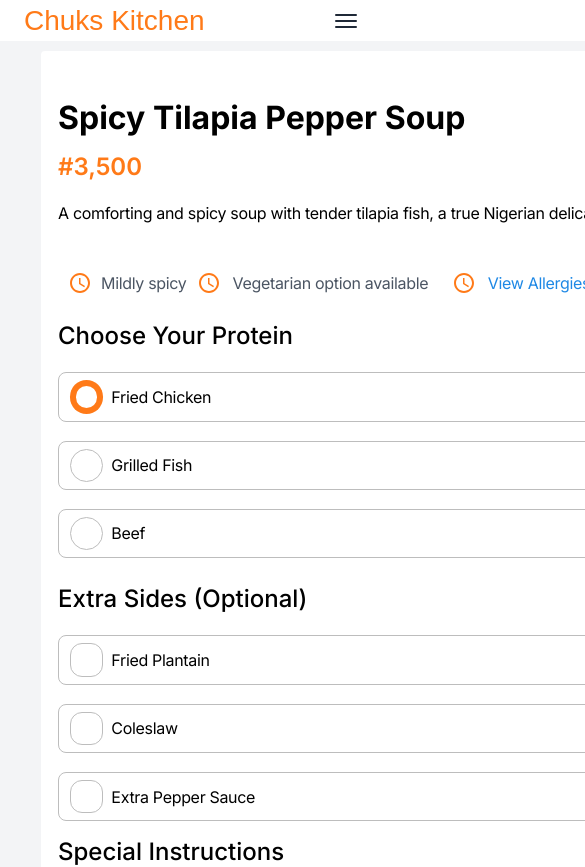
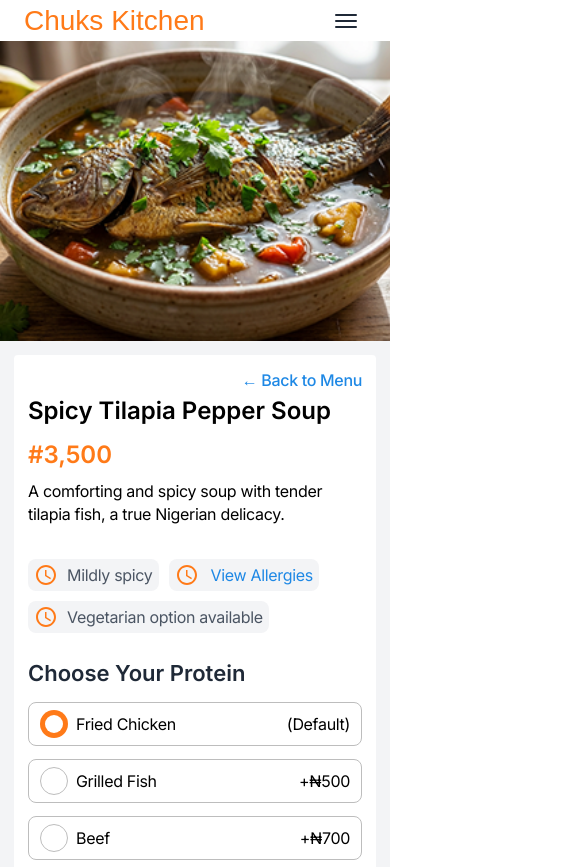
Before and after one commit to Afolabi-bit/chuks-kitchen, a Next.js app: page /food/cs-1 in a window 390 px wide. Shown: the top 867 px of the page, 585 px wide, since content can reach past the window. Built offline with nearby package versions, Linux system fonts and the light colour scheme; a web font is replaced by a local one.

Commit message:
feat: implement dynamic food detail page with customization options for food items

```diff
--- a/app/food/[id]/page.tsx
+++ b/app/food/[id]/page.tsx
@@ -52,8 +52,8 @@ export default async function FoodDetail({
     <main className="font-int bg-[#F3F4F6] min-h-screen">
       <Header bg="white" />
 
-      <section className="flex  w-full h-[1061px]">
-        <div className="relative w-[661px] h-full">
+      <section className="flex flex-col lg:flex-row w-full lg:min-h-screen xl:h-[1061px]">
+        <div className="relative w-full lg:w-[45%] xl:w-[661px] h-[300px] md:h-[400px] lg:h-auto shrink-0">
           <Image
             src={food.img}
             alt={food.name}
@@ -63,8 +63,8 @@ export default async function FoodDetail({
         </div>
 
         {/* Food details */}
-        <div className="flex-1 h-full bg-[#F3F4F6] p-[15px_55px_24px_41px] flex items-center justify-center">
-          <div className="w-[683px] h-[1031.09px] flex flex-col items-end p-[19px_17px] gap-[4px] bg-white rounded-[4px] overflow-y-auto">
+        <div className="flex-1 bg-[#F3F4F6] p-[14px] md:p-[15px_24px_24px] lg:p-[15px_30px_24px_30px] xl:p-[15px_55px_24px_41px] flex items-start lg:items-center justify-center">
+          <div className="w-full xl:max-w-[683px] lg:max-h-[1031px] flex flex-col items-end p-[19px_17px] max-md:p-[14px] gap-[4px] bg-white rounded-[4px] overflow-y-auto">
             <FoodDetailsForm
               name={food.name}
               price={food.price}
--- a/components/FoodDetailsForm.tsx
+++ b/components/FoodDetailsForm.tsx
@@ -47,12 +47,12 @@ export default function FoodDetailsForm({
       </Link>
 
       {/* Main content */}
-      <div className="flex flex-col items-start w-full gap-[37px]">
+      <div className="flex flex-col items-start w-full gap-[32px] max-lg:gap-[28px] max-md:gap-[24px]">
         {/* Food info */}
-        <div className="flex flex-col items-start w-full gap-[18px]">
+        <div className="flex flex-col items-start w-full gap-[8px]">
           {/* Name + Price */}
           <div className="flex flex-col items-start w-full gap-[11px]">
-            <h1 className="font-int font-bold text-[32px] leading-[42px] text-black w-full">
+            <h1 className="font-int font-bold max-md:font-semibold text-[32px] max-lg:text-[28px] max-md:text-[24px] leading-[42px] max-lg:leading-[36px] max-md:leading-[32px] text-black w-full">
               {name}
             </h1>
             {price && (
@@ -70,10 +70,10 @@ export default function FoodDetailsForm({
           )}
         </div>
 
-        {/* Tags row */}
-        <div className="flex flex-row items-start p-[10px] gap-[10px] w-full">
+        {/* Tags row — desktop: inline row, mobile: flex-wrap pills */}
+        <div className="flex flex-row flex-wrap items-start p-[10px_0px] max-md:p-[10px_0px] gap-[14px] max-md:gap-[10px] w-full">
           {/* Mildly spicy */}
-          <div className="flex flex-row flex-wrap items-center gap-[9px]">
+          <div className="flex flex-row items-center gap-[9px] max-md:bg-[#F3F4F6] max-md:rounded-[8px] max-md:p-[4px_6px]">
             <svg
               width="24"
               height="24"
@@ -91,8 +91,8 @@ export default function FoodDetailsForm({
             </span>
           </div>
 
-          {/* Vegetarian option */}
-          <div className="flex flex-row flex-wrap items-center gap-[12px] flex-1">
+          {/* View Allergies */}
+          <div className="flex flex-row items-center gap-[12px] max-md:bg-[#F3F4F6] max-md:rounded-[8px] max-md:p-[4px_6px]">
             <svg
               width="24"
               height="24"
@@ -105,13 +105,13 @@ export default function FoodDetailsForm({
                 fill="#FF7A18"
               />
             </svg>
-            <span className="font-int font-normal text-[16px] leading-[140%] tracking-[-0.02em] text-[#4B5563] flex-1">
-              Vegetarian option available
+            <span className="font-int font-normal text-[16px] leading-[140%] tracking-[-0.02em] text-[#1E88E5] cursor-pointer">
+              View Allergies
             </span>
           </div>
 
-          {/* View Allergies */}
-          <div className="flex flex-row flex-wrap items-center gap-[12px] flex-1">
+          {/* Vegetarian option */}
+          <div className="flex flex-row items-center gap-[9px] max-md:bg-[#F3F4F6] max-md:rounded-[8px] max-md:p-[4px_6px]">
             <svg
               width="24"
               height="24"
@@ -124,16 +124,16 @@ export default function FoodDetailsForm({
                 fill="#FF7A18"
               />
             </svg>
-            <span className="font-int font-normal text-[16px] leading-[140%] tracking-[-0.02em] text-[#1E88E5] flex-1 cursor-pointer">
-              View Allergies
+            <span className="font-int font-normal text-[16px] leading-[140%] tracking-[-0.02em] text-[#4B5563]">
+              Vegetarian option available
             </span>
           </div>
         </div>
       </div>
 
       {/* Choose Your Protein */}
-      <div className="flex flex-col items-start py-[10px] gap-[19px] w-full">
-        <h2 className="font-int font-medium text-[24px] leading-[34px] text-black">
+      <div className="flex flex-col items-start py-[10px] gap-[19px] max-md:gap-[13px] w-full">
+        <h2 className="font-int font-medium max-md:font-semibold text-[24px] max-lg:text-[22px] leading-[34px] max-lg:leading-[32px] max-md:leading-[32px] text-black max-md:text-[#1F2937]">
           Choose Your Protein
         </h2>
 
@@ -141,19 +141,19 @@ export default function FoodDetailsForm({
           <button
             key={protein.name}
             onClick={() => setSelectedProtein(index)}
-            className="flex flex-row justify-between items-center p-[8px_11px] w-full h-[49.36px] border border-[#BDBDBD] rounded-[8px] cursor-pointer"
+            className="flex flex-row justify-between items-center p-[8px_11px] w-full h-[49.36px] max-lg:h-[46px] max-md:h-[44px] border border-[#BDBDBD] rounded-[8px] cursor-pointer"
           >
             <div className="flex flex-row items-center gap-[8px]">
               {/* Radio circle */}
               <div
-                className={`w-[33.36px] h-[33.36px] rounded-full flex items-center justify-center p-[6px] ${
+                className={`w-[33.36px] h-[33.36px] max-lg:w-[30px] max-lg:h-[30px] max-md:w-[28px] max-md:h-[28px] rounded-full flex items-center justify-center p-[6px] max-md:p-[5px] ${
                   selectedProtein === index
                     ? "bg-[#FF7A18]"
                     : "bg-white border border-[#BDBDBD]"
                 }`}
               >
                 <div
-                  className={`w-[21.36px] h-[21.36px] rounded-full ${
+                  className={`w-[21.36px] h-[21.36px] max-lg:w-[18px] max-lg:h-[18px] max-md:w-[17.93px] max-md:h-[17.93px] rounded-full ${
                     selectedProtein === index ? "bg-white" : ""
                   }`}
                 />
@@ -170,8 +170,8 @@ export default function FoodDetailsForm({
       </div>
 
       {/* Extra Sides (Optional) */}
-      <div className="flex flex-col items-start py-[10px] gap-[19px] w-full">
-        <h2 className="font-int font-medium text-[24px] leading-[34px] text-black">
+      <div className="flex flex-col items-start py-[10px] gap-[19px] max-md:gap-[13px] w-full">
+        <h2 className="font-int font-medium text-[24px] max-lg:text-[22px] leading-[34px] max-lg:leading-[32px] text-black">
           Extra Sides (Optional)
         </h2>
 
@@ -179,12 +179,12 @@ export default function FoodDetailsForm({
           <button
             key={side.name}
             onClick={() => toggleSide(index)}
-            className="flex flex-row justify-between items-center p-[8px_11px] w-full h-[49.36px] border border-[#BDBDBD] rounded-[8px] cursor-pointer"
+            className="flex flex-row justify-between items-center p-[8px_11px] w-full h-[49.36px] max-lg:h-[46px] max-md:h-[44px] border border-[#BDBDBD] rounded-[8px] cursor-pointer"
           >
             <div className="flex flex-row items-center gap-[8px]">
               {/* Checkbox */}
               <div
-                className={`w-[33.36px] h-[33.36px] rounded-[12px] flex items-center justify-center p-[6px] ${
+                className={`w-[33.36px] h-[33.36px] max-lg:w-[30px] max-lg:h-[30px] max-md:w-[28px] max-md:h-[28px] rounded-[12px] flex items-center justify-center p-[6px] max-md:p-[5px] ${
                   selectedSides.includes(index)
                     ? "bg-[#FF7A18]"
                     : "bg-white border border-[#BDBDBD]"
@@ -217,15 +217,15 @@ export default function FoodDetailsForm({
       </div>
 
       {/* Special Instructions */}
-      <div className="flex flex-col items-start gap-[19px] w-full">
-        <h2 className="font-int font-medium text-[24px] leading-[34px] text-black w-full">
+      <div className="flex flex-col items-start gap-[19px] max-md:gap-[13px] w-full">
+        <h2 className="font-int font-medium text-[24px] max-lg:text-[22px] leading-[34px] max-lg:leading-[32px] text-black w-full">
           Special Instructions
         </h2>
         <textarea
           value={instructions}
           onChange={(e) => setInstructions(e.target.value)}
           placeholder="E.g no onion, extra spicy, less salt..."
-          className="w-full h-[112px] border border-[#BDBDBD] rounded-[8px] p-[10px_10px_54px] font-int font-medium text-[16px] leading-[24px] text-black outline-none resize-none placeholder:text-[#9E9E9E] focus:border-[#FF7A18] transition-colors"
+          className="w-full h-[112px] max-md:h-[136px] border border-[#BDBDBD] rounded-[8px] p-[10px_10px_54px] font-int font-medium text-[16px] leading-[24px] text-black outline-none resize-none placeholder:text-[#9E9E9E] focus:border-[#FF7A18] transition-colors"
         />
       </div>
     </>
```
